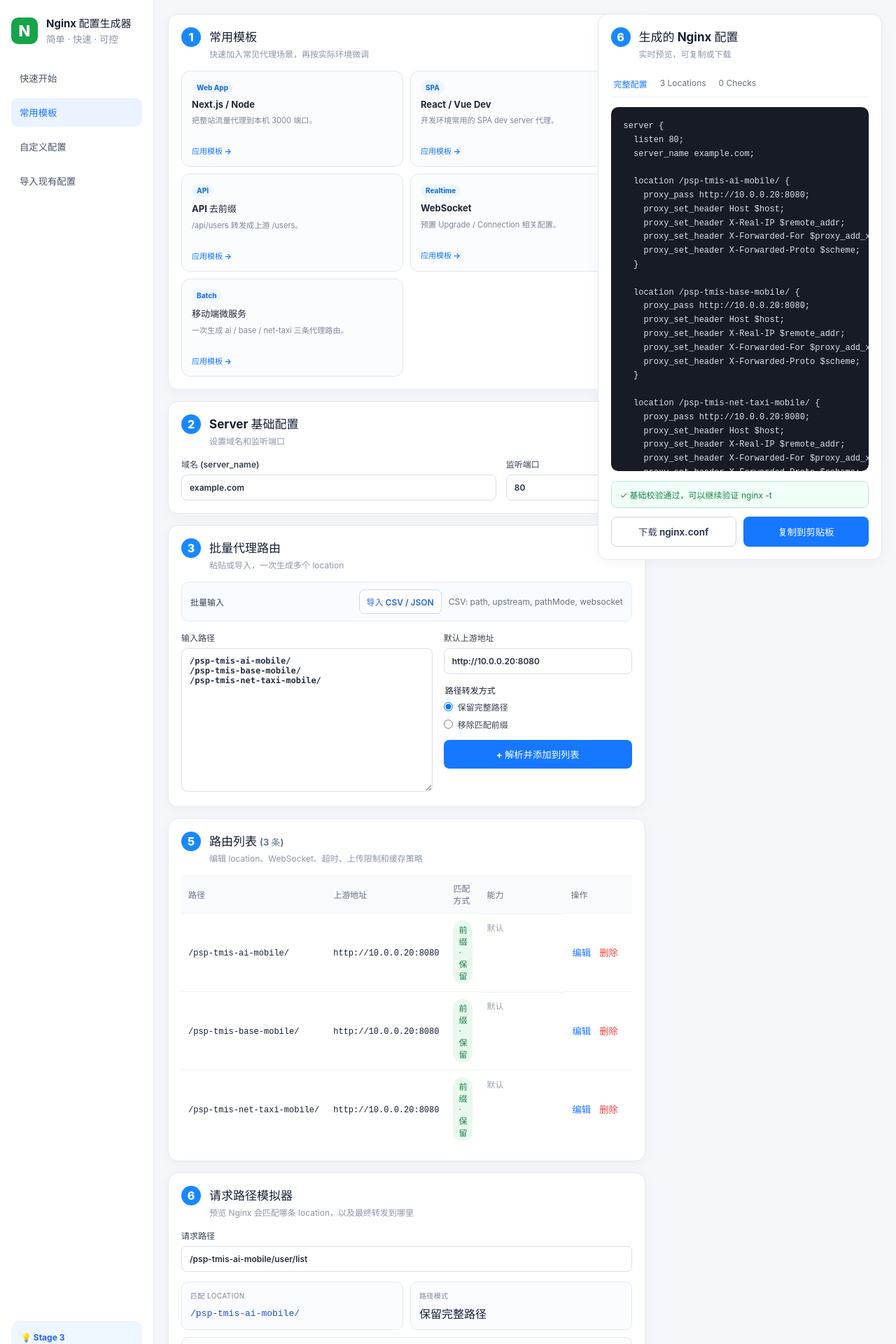
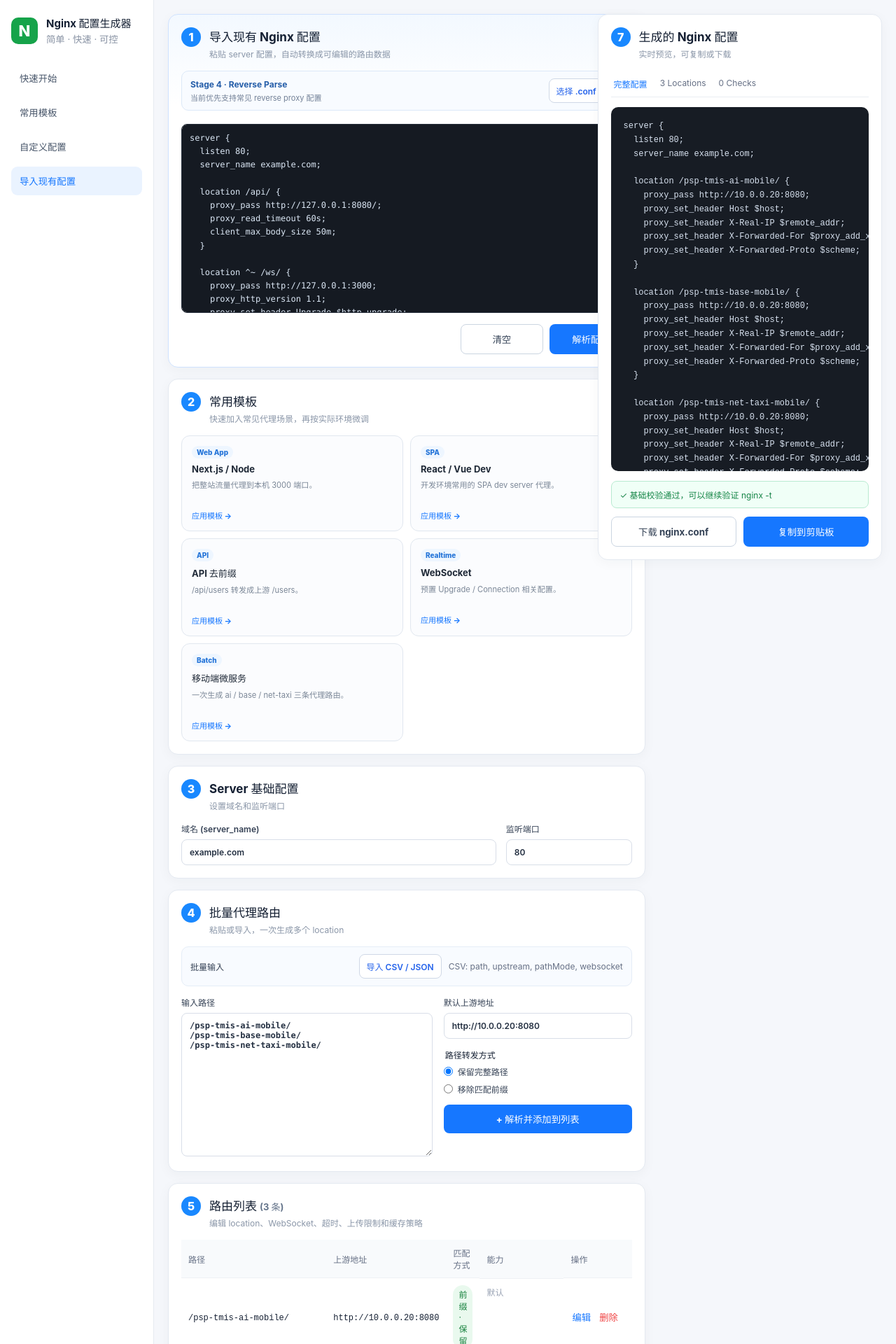
Before and after one commit to baigezz/nginx-config-builder, a React (Vite) app: page / in a window 1280 px wide. Shown: the top 1920 px of the page at 70% size. Built offline with nearby package versions, Linux system fonts and the light colour scheme.

Commit message:
fix: wire stage 4 import into app

```diff
--- a/src/App.tsx
+++ b/src/App.tsx
@@ -1,6 +1,7 @@
 import { useMemo, useState } from 'react'
 import type { ChangeEvent } from 'react'
 import './App.css'
+import { NginxImport } from './components/NginxImport'
 import { PresetPicker } from './components/PresetPicker'
 import { RequestSimulator } from './components/RequestSimulator'
 import { RoutesTable } from './components/RoutesTable'
@@ -29,6 +30,12 @@ function App() {
   const config = useMemo(() => generateNginxConfig(server, routes), [server, routes])
   const issues = useMemo(() => validateConfig(server, routes), [server, routes])
   const hasErrors = issues.some((issue) => issue.level === 'error')
+
+  const replaceFromImport = (nextServer: ServerConfig, incoming: ProxyRoute[]) => {
+    setDomain(nextServer.domain)
+    setPort(nextServer.port)
+    setRoutes(incoming)
+  }
 
   const mergeRoutes = (incoming: ProxyRoute[]) => {
     const seen = new Set(
@@ -112,22 +119,28 @@ function App() {
 
         <nav>
           <button>快速开始</button>
-          <button className="active">常用模板</button>
+          <button>常用模板</button>
           <button>自定义配置</button>
-          <button>导入现有配置</button>
+          <button className="active">导入现有配置</button>
         </nav>
 
         <div className="tip">
-          <strong>💡 Stage 3</strong>
-          <p>模板、路由高级配置和请求模拟已经加入。下一阶段会支持反解析已有 Nginx。</p>
+          <strong>💡 Stage 4</strong>
+          <p>现在可以把已有 server 配置反解析成表单。复杂 rewrite 和正则 location 会明确提示，不会静默猜测。</p>
         </div>
       </aside>
 
       <section className="workspace">
         <div className="formArea">
+          <NginxImport
+            onReplace={replaceFromImport}
+            onAppend={mergeRoutes}
+            onNotice={setNotice}
+          />
+
           <section className="card">
             <header>
-              <span>1</span>
+              <span>2</span>
               <div>
                 <h2>常用模板</h2>
                 <p>快速加入常见代理场景，再按实际环境微调</p>
@@ -138,7 +151,7 @@ function App() {
 
           <section className="card">
             <header>
-              <span>2</span>
+              <span>3</span>
               <div>
                 <h2>Server 基础配置</h2>
                 <p>设置域名和监听端口</p>
@@ -158,7 +171,7 @@ function App() {
 
           <section className="card">
             <header>
-              <span>3</span>
+              <span>4</span>
               <div>
                 <h2>批量代理路由</h2>
                 <p>粘贴或导入，一次生成多个 location</p>
@@ -229,7 +242,7 @@ function App() {
 
         <aside className="preview card">
           <header>
-            <span>6</span>
+            <span>7</span>
             <div>
               <h2>生成的 Nginx 配置</h2>
               <p>实时预览，可复制或下载</p>
```
